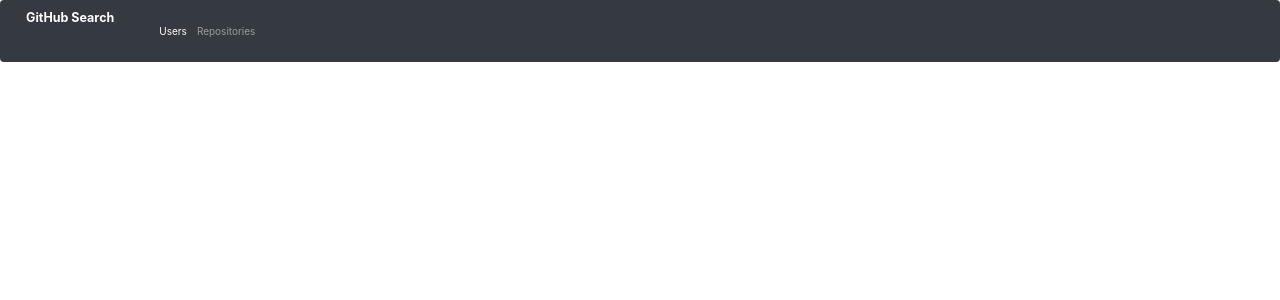
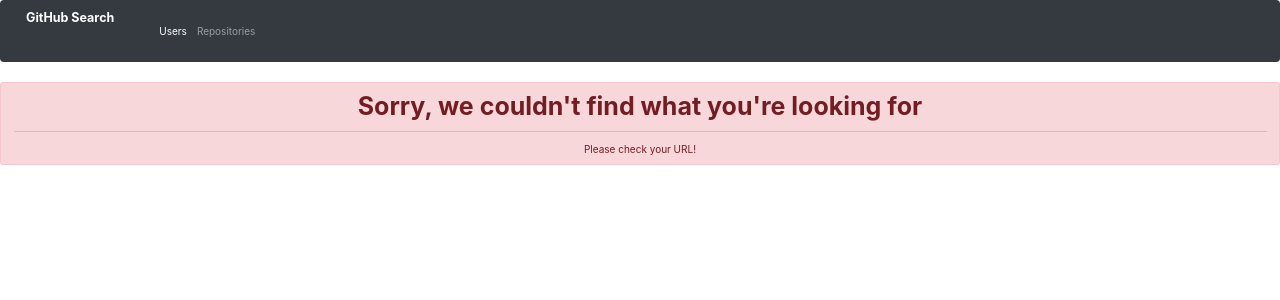
Before and after one commit to cecibarasa/gitSearch, an Angular app: page /gitSeach in a window 1280 px wide. Before the commit this address led to /. Shown: the top 300 px of the page. Built offline with nearby package versions, Linux system fonts and the light colour scheme.

Commit message:
update not-found component

```diff
--- a/src/app/app-routing.module.ts
+++ b/src/app/app-routing.module.ts
@@ -2,13 +2,14 @@
 import { Routes, RouterModule } from '@angular/router';
 import { GitsearchComponent } from "./gitsearch/gitsearch.component";
 import { RepositoriesComponent } from "./repositories/repositories.component";
+import { NotFoundComponent } from "./not-found/not-found.component";
 
 
 const routes: Routes = [
   { path: 'gitSearch', component: GitsearchComponent},
   { path: 'repositories', component: RepositoriesComponent},
   { path: '', redirectTo:"/gitSeach", pathMatch:"full"},
-  //{ path:'**', component:NotFoundComponent},
+  { path:'**', component:NotFoundComponent},
 
 ];
 
--- a/src/app/not-found/not-found.component.html
+++ b/src/app/not-found/not-found.component.html
@@ -1 +1,5 @@
-<p>not-found works!</p>
+<div class="alert alert-danger" role="alert">
+    <h1 class="text-center"><b>Sorry, we couldn't find what you're looking for</b></h1>
+    <hr>
+    <p class="text-center">Please check your URL!</p>
+</div>
```
